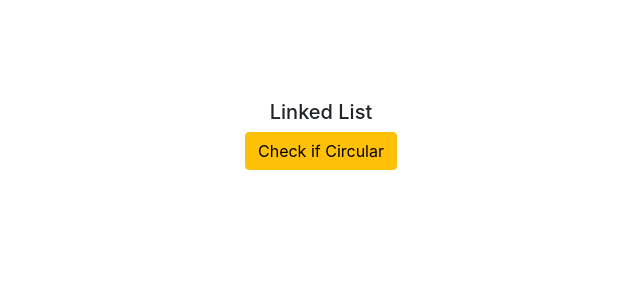
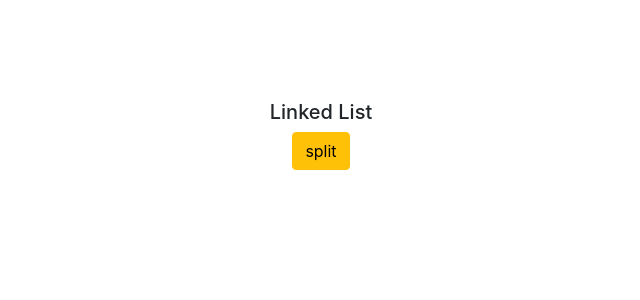
Before and after one commit to amoled27/node-socket, a React (Create React App) app in the folder react/: page /linkedlist in a window 1280 px wide. Shown: the top 300 px of the page, without its empty margins (319-959 px from the left). Built offline with nearby package versions, Linux system fonts and the light colour scheme.

Commit message:
splitting circular linkedlist

```diff
--- a/react/src/page/linked-list/linkedList.js
+++ b/react/src/page/linked-list/linkedList.js
@@ -52,17 +52,32 @@ class LinkedList extends React.Component {
         return color;
     }
 
-    checkIfCircularLinkedlist = () => {
+    splitIntoTwo = () => {
+        //spli the linkedlist into two
+        let listLen = this.list.length;
+        let mid = Math.floor(listLen/2);
         let currentNode = this.list.head;
-
-        for (let i = 0; i < this.list.length; i++) {
+        let prevNode = null;
+        //start with 0 so currentnode will be pointing mid+1 & prev node will be mid
+        for (let i = 0; i < mid; i++) {
+            prevNode = currentNode;
             currentNode = currentNode.next;
         }
-        if (currentNode.next === null) {
-            alert('not a circular linkedlist');
-        } else {
-            alert('Circular linked list');
+        //pointing the node link to the head => completes the first link list
+        prevNode.next = this.list.head;
+        this.list.length = mid;
+        //iterating from  mid to end for 2nd linked list
+        let midNode = currentNode;
+        let secondList = new circularLinkedList();
+        secondList.head = midNode;
+        for (let i = 0; i < this.list.length; i++) {
+            midNode = midNode.next;
         }
+        // pointing the end to start of 2nd linkedlist
+        midNode.next = secondList.head;
+        secondList.length = listLen - mid;
+        console.log(secondList, 'second list');
+        console.log(this.list, 'list');
     }
 
     updateNodes = () => {
@@ -80,7 +95,7 @@ class LinkedList extends React.Component {
         return (
             <div className="container" className={css.node_container}>
                 <h5>Linked List</h5>
-                <button className="btn btn-warning" onClick={this.checkIfCircularLinkedlist}>Check if Circular</button>
+                <button className="btn btn-warning" onClick={this.splitIntoTwo}>split</button>
                 {this.headArrow()}
                 {this.state.nodes.map((node, index) => {
                     return <div className={css.node} style={{ background: node.bgColor }} key={index}>{node.value}</div>
```
